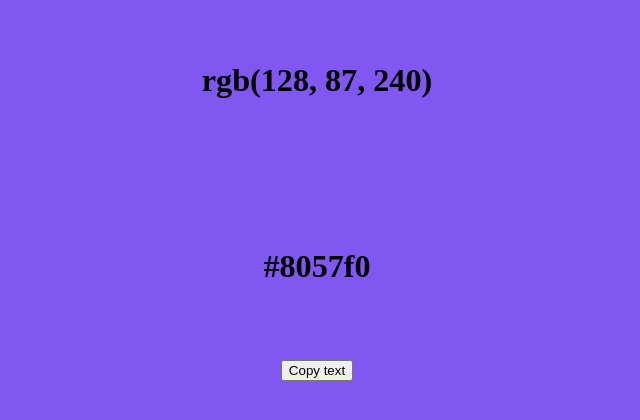
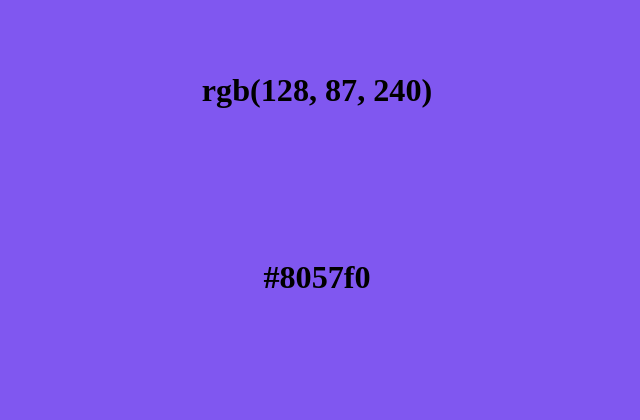
Before and after one commit to hdjwebb/rgb_sliders, a plain HTML site: page index.html in a window 1280 px wide. Shown: the part 366-786 px from the top of the page, without its empty margins (323-963 px from the left). Drawn offline with Linux system fonts and the light colour scheme.

Commit message:
removed copy button

```diff
--- a/index.html
+++ b/index.html
@@ -40,7 +40,6 @@
 
             <h6 class="rgb" id="rgb">rgb(128, 87, 240)</h6>
             <h6 class="hex" id="hex">#8057f0</h6>
-            <button onclick="setClipboard(hex)">Copy text</button>
 
         </main>
 
```
